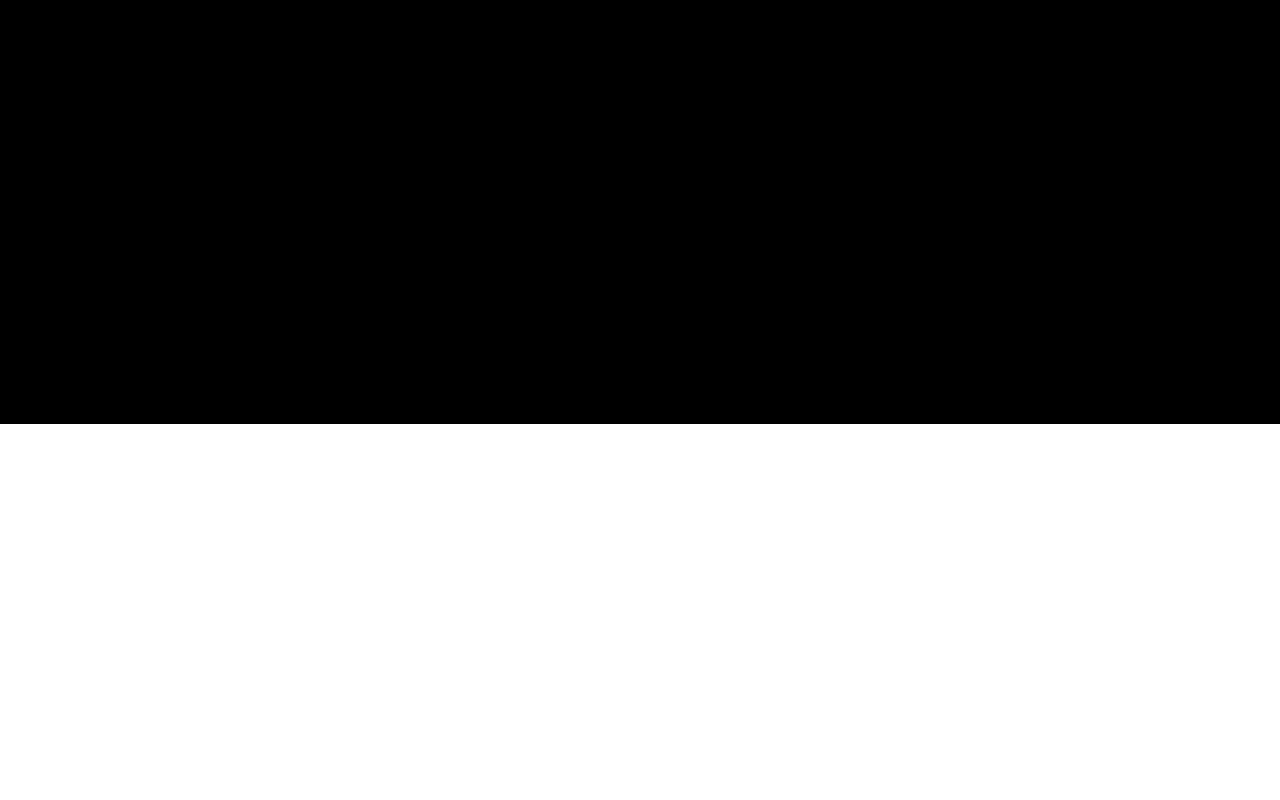
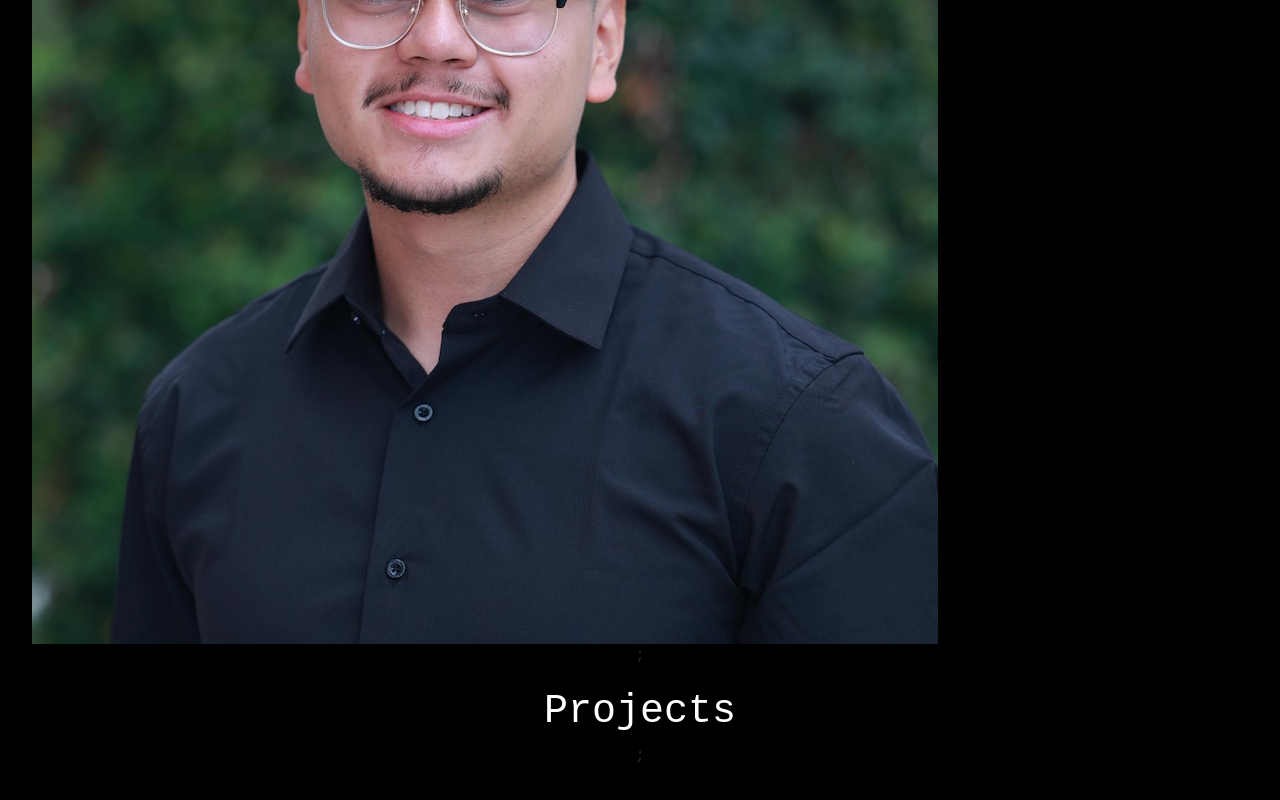
Before and after one commit to hernandezv0110/portfolio, a React (Vite) app: page / in a window 1280 px wide. Shown: the part 1330-2130 px from the top of the page. Before the commit the page ends 1754 px from the top, so only its background shows below. Built offline with nearby package versions, Linux system fonts and the light colour scheme; a web font is replaced by a local one.

Commit message:
Added skeleton frame for the page. Also set up the about me page

```diff
--- a/src/App.jsx
+++ b/src/App.jsx
@@ -6,6 +6,9 @@ import "./App.css";
 import NavbarComponent from "./Components/NavbarComponent";
 import Home from "./Components/Home";
 import AboutMe from "./Components/AboutMe";
+import Projects from "./Components/Projects";
+import Resume from "./Components/Resume";
+import Contact from "./Components/Contact";
 
 function App() {
   const aboutRef = useRef(null);
@@ -34,6 +37,9 @@ function App() {
       />
       <Home />
       <AboutMe aboutRef={aboutRef} />
+      <Projects projectsRef={projectsRef} />
+      <Resume resumeRef={resumeRef} />
+      <Contact contactRef={contactRef} />
     </div>
   );
 }
--- a/src/Components/AboutMe.jsx
+++ b/src/Components/AboutMe.jsx
@@ -1,9 +1,19 @@
 import styles from "./AboutMe.module.css";
+import portrait from "../assets/images/portrait.png";
 
 function AboutMe({ aboutRef }) {
   return (
     <div className={styles.AboutMe}>
-      <h1 ref={aboutRef}>About Me</h1>;
+      <h1 ref={aboutRef} className={styles["white-text"]}>
+        Hey There!
+      </h1>
+      <div className={styles.layout}>
+        <img src={portrait}></img>
+        <p className={styles["white-text"]}>
+          I am Victor Ivan Hernandez Barajas
+        </p>
+      </div>
+      ;
     </div>
   );
 }
--- a/src/Components/AboutMe.module.css
+++ b/src/Components/AboutMe.module.css
@@ -1,3 +1,14 @@
 .AboutMe {
     min-height: 100vh;
 }
+
+.layout {
+    display: flex;
+    flex-direction: row;
+    justify-content: space-around;
+    width: 100%;
+}
+
+.white-text {
+    color: white;
+}
--- /dev/null
+++ b/src/Components/Contact.jsx
@@ -0,0 +1,14 @@
+import styles from "./Contact.module.css";
+
+function Projects({ contactRef }) {
+  return (
+    <div className={styles.Contact}>
+      <h1 ref={contactRef} className={styles["white-text"]}>
+        Contact Me
+      </h1>
+      ;
+    </div>
+  );
+}
+
+export default Projects;
--- /dev/null
+++ b/src/Components/Contact.module.css
@@ -0,0 +1,7 @@
+.Contact {
+    min-height: 100vh;
+}
+
+.white-text {
+    color: white;
+}
--- /dev/null
+++ b/src/Components/Projects.jsx
@@ -0,0 +1,14 @@
+import styles from "./Projects.module.css";
+
+function Projects({ projectsRef }) {
+  return (
+    <div className={styles.Projects}>
+      <h1 ref={projectsRef} className={styles["white-text"]}>
+        Projects
+      </h1>
+      ;
+    </div>
+  );
+}
+
+export default Projects;
--- /dev/null
+++ b/src/Components/Projects.module.css
@@ -0,0 +1,7 @@
+.Projects {
+    min-height: 100vh;
+}
+
+.white-text {
+    color: white;
+}
--- /dev/null
+++ b/src/Components/Resume.jsx
@@ -0,0 +1,14 @@
+import styles from "./Resume.module.css";
+
+function Projects({ resumeRef }) {
+  return (
+    <div className={styles.Resume}>
+      <h1 ref={resumeRef} className={styles["white-text"]}>
+        Resume
+      </h1>
+      ;
+    </div>
+  );
+}
+
+export default Projects;
--- /dev/null
+++ b/src/Components/Resume.module.css
@@ -0,0 +1,7 @@
+.Resume {
+    min-height: 100vh;
+}
+
+.white-text {
+    color: white;
+}
```
Also changed, not shown: src/assets/images/portrait.png (added).
